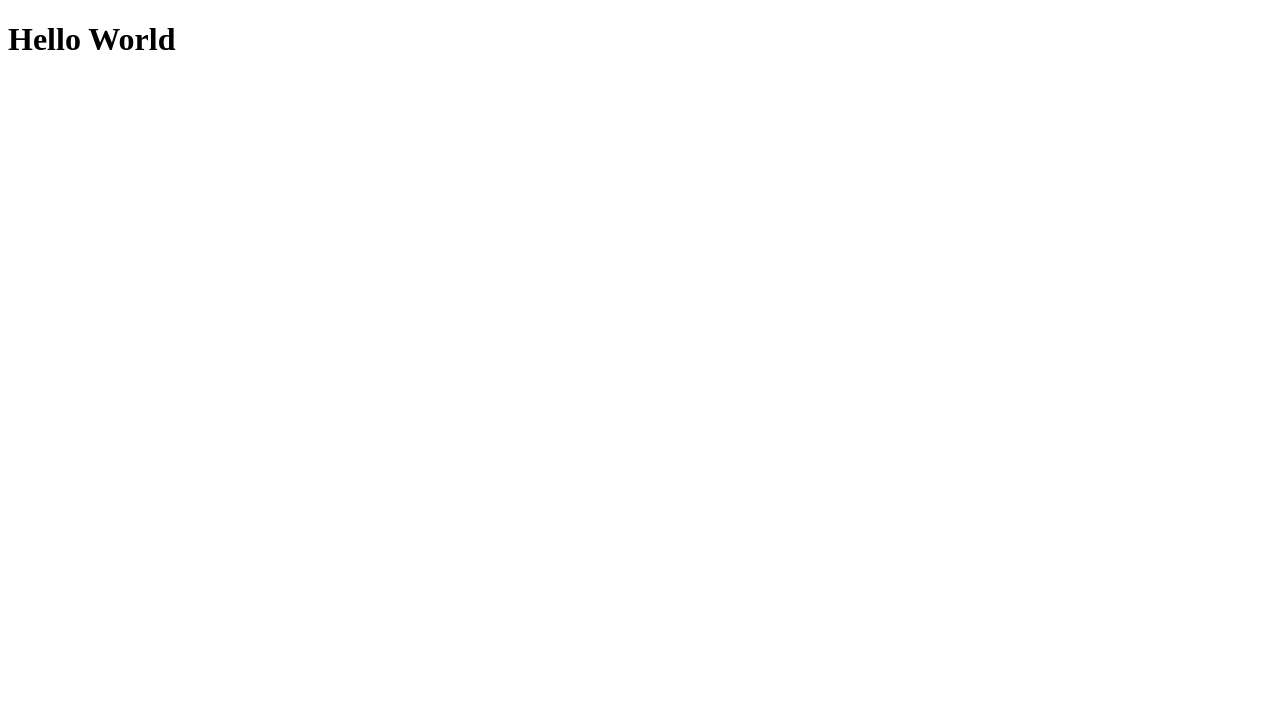
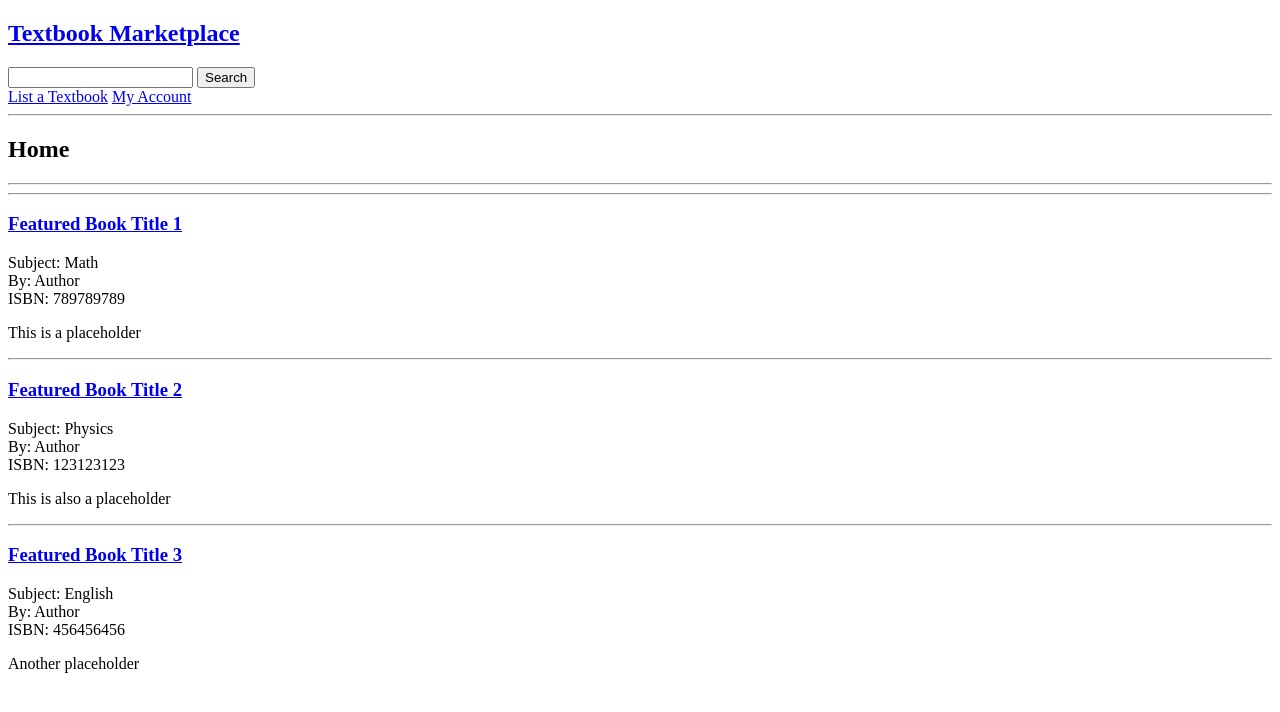
Before and after one commit to jnovak98/textbook-marketplace, a Flask app: page / in a window 1280 px wide. Before the commit the part shown is almost empty. Shown: the top 712 px of the page. Run offline with Flask 2, Linux system fonts and the light colour scheme.

Commit message:
changing home.html

```diff
--- a/templates/home.html
+++ b/templates/home.html
@@ -1,9 +1,24 @@
-<!DOCTYPE html>
-<html>
-<head>
-</head>
+{% extends 'base.html' %}
 
-<body>
-<h1>Hello World</h1>
-</body>
-</html>
+{% block header %}
+  <h1>{% block title %}Home{% endblock %}</h1>
+  <hr><hr>
+{% endblock %}
+{% block content %}
+    {% for book in books%}
+      <article class="book">
+        <header>
+          <div>
+            <h1><a class="action" href="{{ url_for('book_listings', isbn=book['isbn']) }}"> {{ book['title'] }}</a></h1>
+            <div class="about">Subject: {{ book['subject'] }}</div>
+            <div class="authors">By: {% for author in book['authors'] %}{{ author['author_name'] }}{% if not loop.last %}, {% endif %}{% endfor %}</div>
+            <div class="isbn">ISBN: {{ book['isbn'] }}</div>
+          </div>
+        </header>
+        <p class="description">{{ book['description'] }}</p>
+      </article>
+      {% if not loop.last %}
+        <hr>
+      {% endif %}
+    {% endfor %}
+{% endblock %}
```
